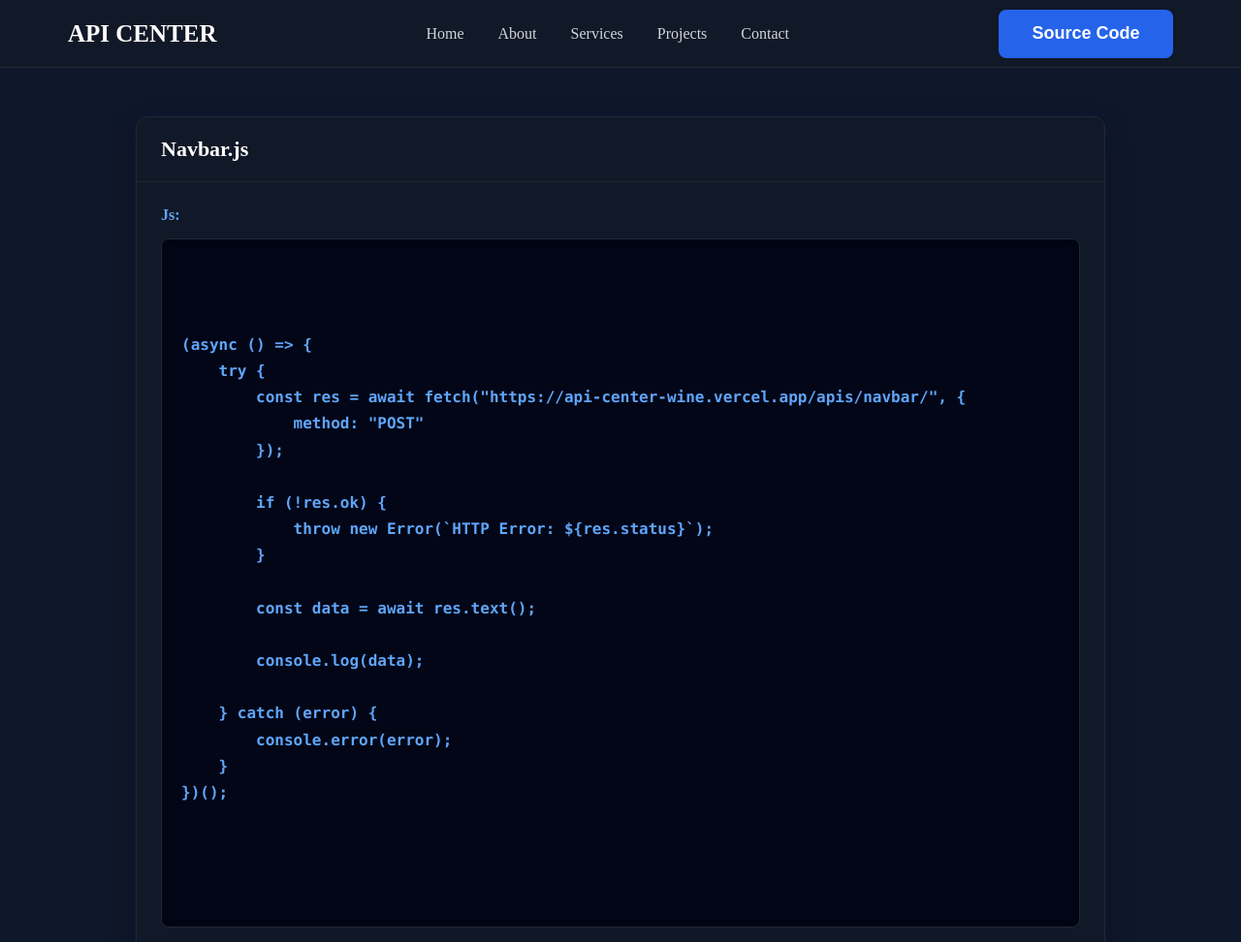
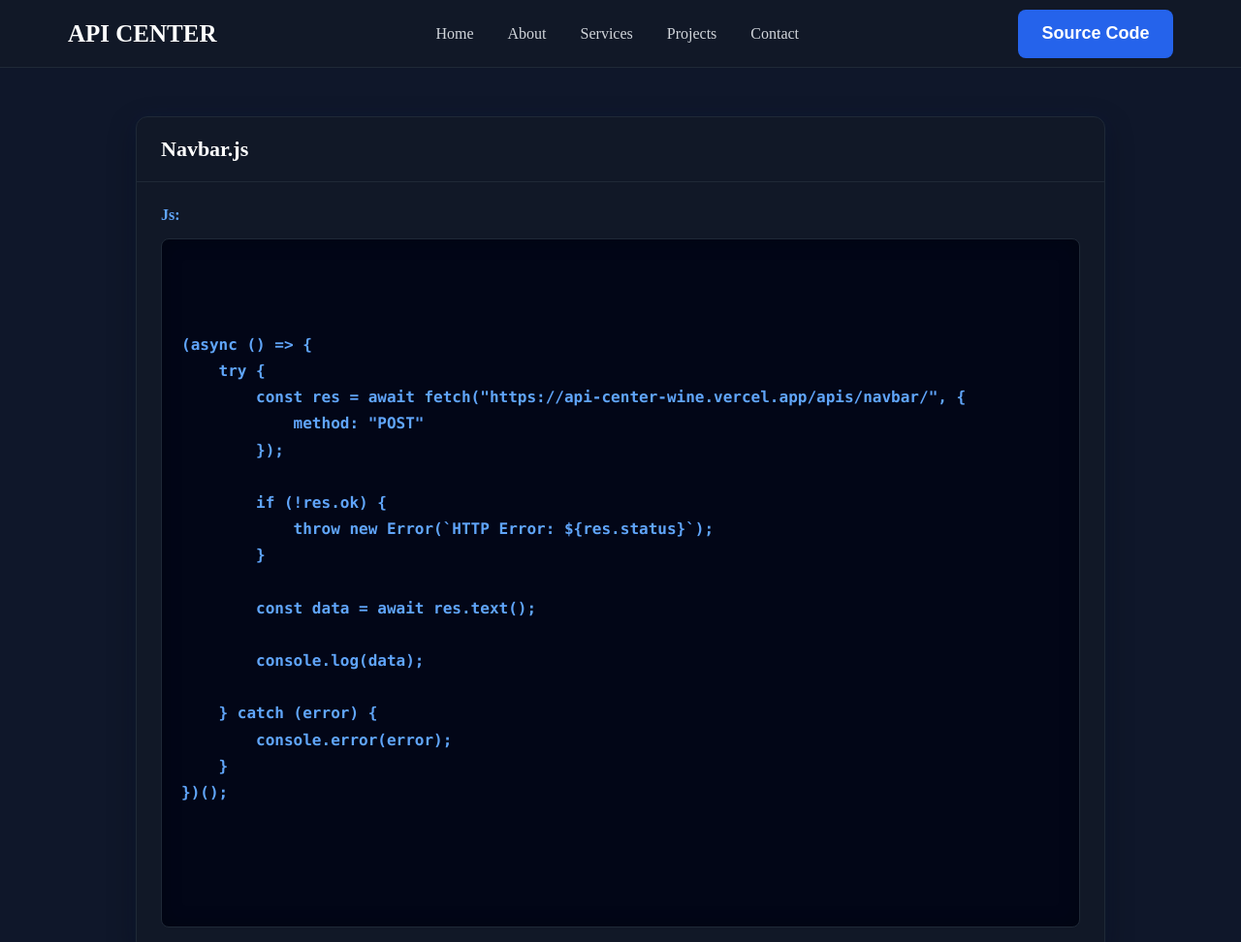
Before and after one commit to Rynexo-Dev/Api-Center, a website: page src/templates/index.html in a window 1280 px wide. Shown: the top 972 px of the page at 97% size. Drawn offline with Linux system fonts and the light colour scheme; files that its build step writes are made by us from their sources.

Commit message:
Restore global CSS variables and styles

```diff
--- a/src/templates/style.css
+++ b/src/templates/style.css
@@ -120,7 +120,7 @@
 
     --btn-bg: var(--blue);
     --btn-h: 50px;
-    --btn-w: 180px;
+    --btn-w: 160px;
 
     --btn-p: 10px 20px;
     --btn-font-size: 18px;
```
